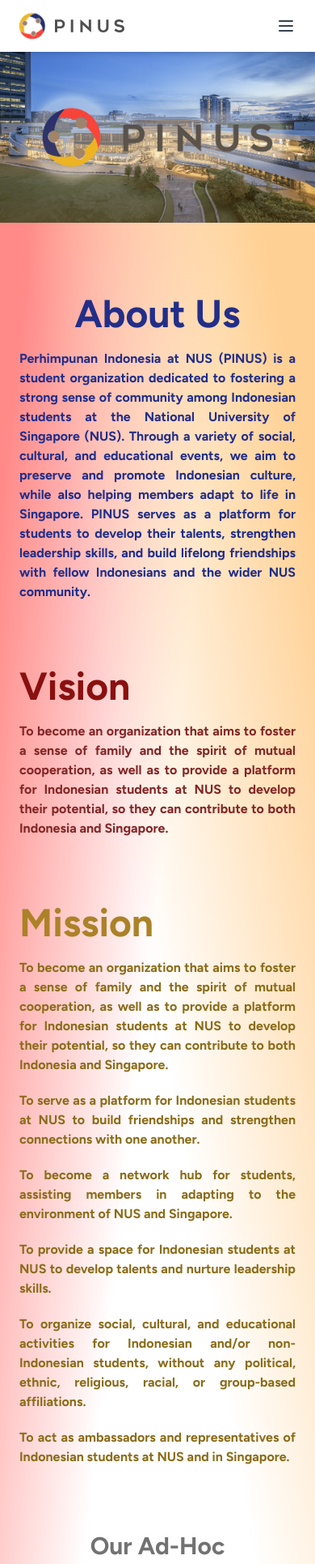
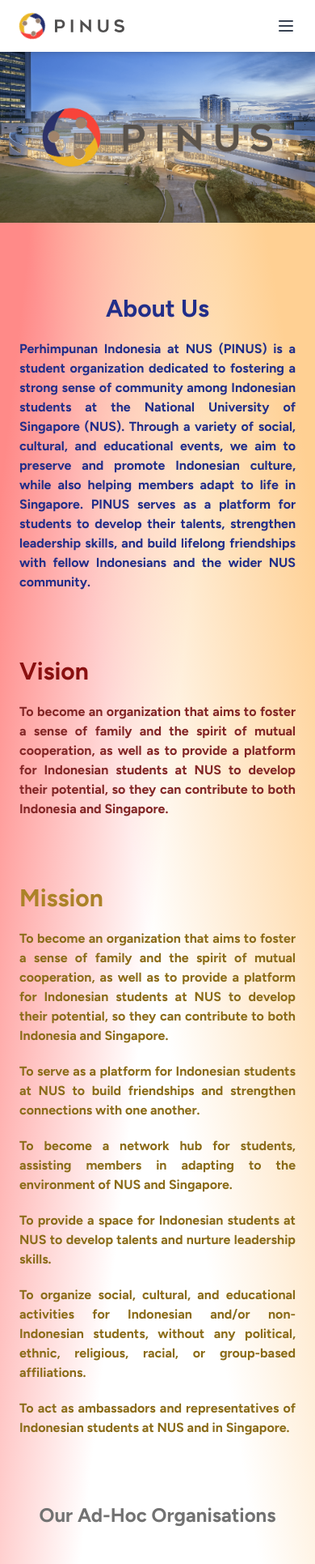
Before and after one commit to pinus-tech/pinus-website, a Next.js app: page / in a window 390 px wide. Shown: the top 1931 px of the page at 81% size. Built offline with nearby package versions, Linux system fonts and the light colour scheme.

Commit message:
add og image

```diff
--- a/app/page.tsx
+++ b/app/page.tsx
@@ -46,7 +46,7 @@
         <div className="flex flex-col max-w-screen-sm mx-auto pt-2 pb-20 px-6 w-full items-center justify-center gap-20 md:max-w-screen-lg md:pt-14 md:px-10 md:gap-20">
           {/* About Us */}
           <div className="flex flex-col pt-20 items-center gap-5">
-            <div className="text-5xl font-bold text-[#222E89]">About Us</div>
+            <div className="text-3xl md:text-4xl font-bold text-[#222E89]">About Us</div>
             <p className="font-bold text-justify text-md text-[#222E89] md:text-lg">
               {aboutUsText}
             </p>
@@ -54,14 +54,14 @@
 
           {/* Vision */}
           <div className="flex flex-col gap-5">
-            <div className="text-5xl font-bold text-[#8A1010]">Vision</div>
+            <div className="text-3xl md:text-4xl font-bold text-[#8A1010]">Vision</div>
             <p className="font-bold text-justify text-md text-[#832626] md:text-lg">
               {visionText}
             </p>
           </div>
 
           <div className="flex flex-col gap-5">
-            <div className="text-5xl font-bold text-[#AC8228]">Mission</div>
+            <div className="text-3xl md:text-4xl font-bold text-[#AC8228]">Mission</div>
             {missionsPoints.map((text, idx) => (
               <p
                 key={idx}
@@ -72,7 +72,7 @@
             ))}
           </div>
 
-          <div className="text-3xl font-bold text-center text-[#727272] md:text-5xl md:mt-10">
+          <div className="text-2xl font-bold text-center text-[#727272] md:text-5xl md:mt-10">
             Our Ad-Hoc Organisations
           </div>
           <div className="flex flex-col items-centre gap-5 w-full">
@@ -86,7 +86,7 @@
               />
             </div>
             <div className="flex flex-col items-center gap-1 text-center">
-              <div className="text-lg font-bold text-[#9D8270] md:text-3xl">
+              <div className="text-xl font-bold text-[#9D8270] md:text-3xl">
                 NUANSA
               </div>
               <div className="text-lg font-bold text-center italic text-[#866C49] md:text-3xl">
@@ -105,7 +105,7 @@
               />
             </div>
             <div className="flex flex-col items-center gap-1 text-center">
-              <div className="text-lg font-bold text-[#9D8270] md:text-3xl">
+              <div className="text-xl font-bold text-[#9D8270] md:text-3xl">
                 Misi Kami Peduli
               </div>
               <div className="text-lg font-bold text-center italic text-[#866C49] md:text-3xl">
@@ -124,7 +124,7 @@
               />
             </div>
             <div className="flex flex-col items-center gap-1 text-center">
-              <div className="text-lg font-bold text-[#9D8270] md:text-3xl">
+              <div className="text-xl font-bold text-[#9D8270] md:text-3xl">
                 NUS CAC Angklung Ensemble
               </div>
               <div className="text-lg font-bold text-center italic text-[#866C49] md:text-3xl">
@@ -143,7 +143,7 @@
               />
             </div>
             <div className="flex flex-col items-center gap-1 text-center">
-              <div className="text-lg font-bold text-[#9D8270] md:text-3xl">
+              <div className="text-xl font-bold text-[#9D8270] md:text-3xl">
                 PINUS Ukhtis & Akhis
               </div>
               <div className="text-lg font-bold text-center italic text-[#866C49] md:text-3xl">
```
Also changed, not shown: app/opengraph-image.png (added), app/twitter-image.png (added).
